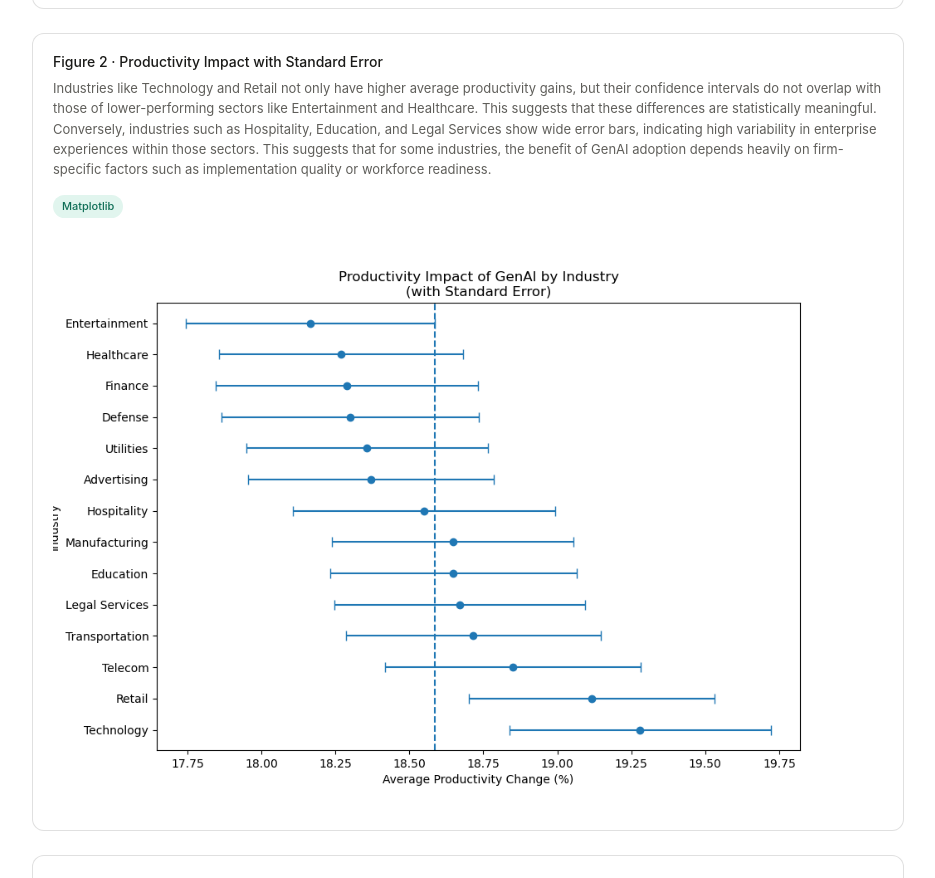
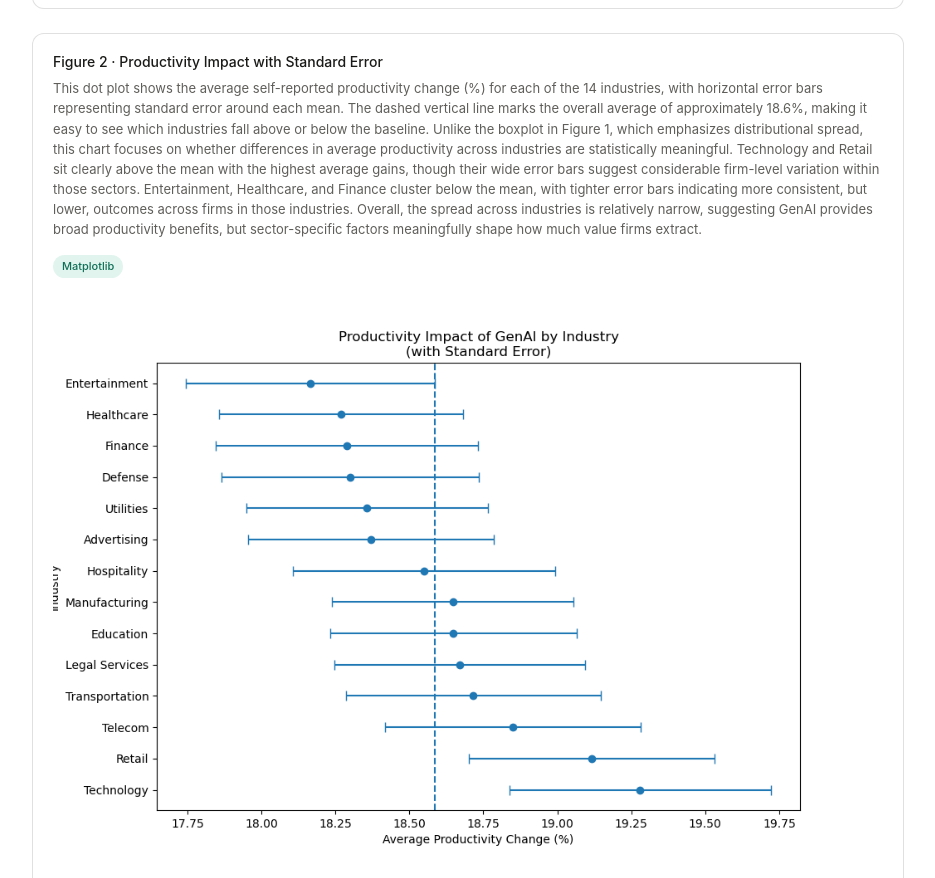
Before and after one commit to saanvi-vutukur/ds4200-project, a plain HTML site: page index.html in a window 1280 px wide. Shown: the part 2022-2900 px from the top of the page, without its empty margins (172-1107 px from the left). Drawn offline with nearby package versions, Linux system fonts and the light colour scheme; a script that the page names is missing.

Commit message:
figure 2 text replaced

```diff
--- a/index.html
+++ b/index.html
@@ -426,16 +426,23 @@
             Figure 2 · Productivity Impact with Standard Error
           </div>
           <div class="viz-desc">
-            Industries like Technology and Retail not only have higher average
-            productivity gains, but their confidence intervals do not overlap
-            with those of lower-performing sectors like Entertainment and
-            Healthcare. This suggests that these differences are statistically
-            meaningful. Conversely, industries such as Hospitality, Education,
-            and Legal Services show wide error bars, indicating high variability
-            in enterprise experiences within those sectors. This suggests that
-            for some industries, the benefit of GenAI adoption depends heavily
-            on firm-specific factors such as implementation quality or workforce
-            readiness.
+            This dot plot shows the average self-reported productivity change
+            (%) for each of the 14 industries, with horizontal error bars
+            representing standard error around each mean. The dashed vertical
+            line marks the overall average of approximately 18.6%, making it
+            easy to see which industries fall above or below the baseline.
+            Unlike the boxplot in Figure 1, which emphasizes distributional
+            spread, this chart focuses on whether differences in average
+            productivity across industries are statistically meaningful.
+            Technology and Retail sit clearly above the mean with the highest
+            average gains, though their wide error bars suggest considerable
+            firm-level variation within those sectors. Entertainment,
+            Healthcare, and Finance cluster below the mean, with tighter error
+            bars indicating more consistent, but lower, outcomes across firms in
+            those industries. Overall, the spread across industries is
+            relatively narrow, suggesting GenAI provides broad productivity
+            benefits, but sector-specific factors meaningfully shape how much
+            value firms extract.
           </div>
           <span class="badge badge-teal">Matplotlib</span>
           <img
```
Also changed, not shown: 1 other file.
